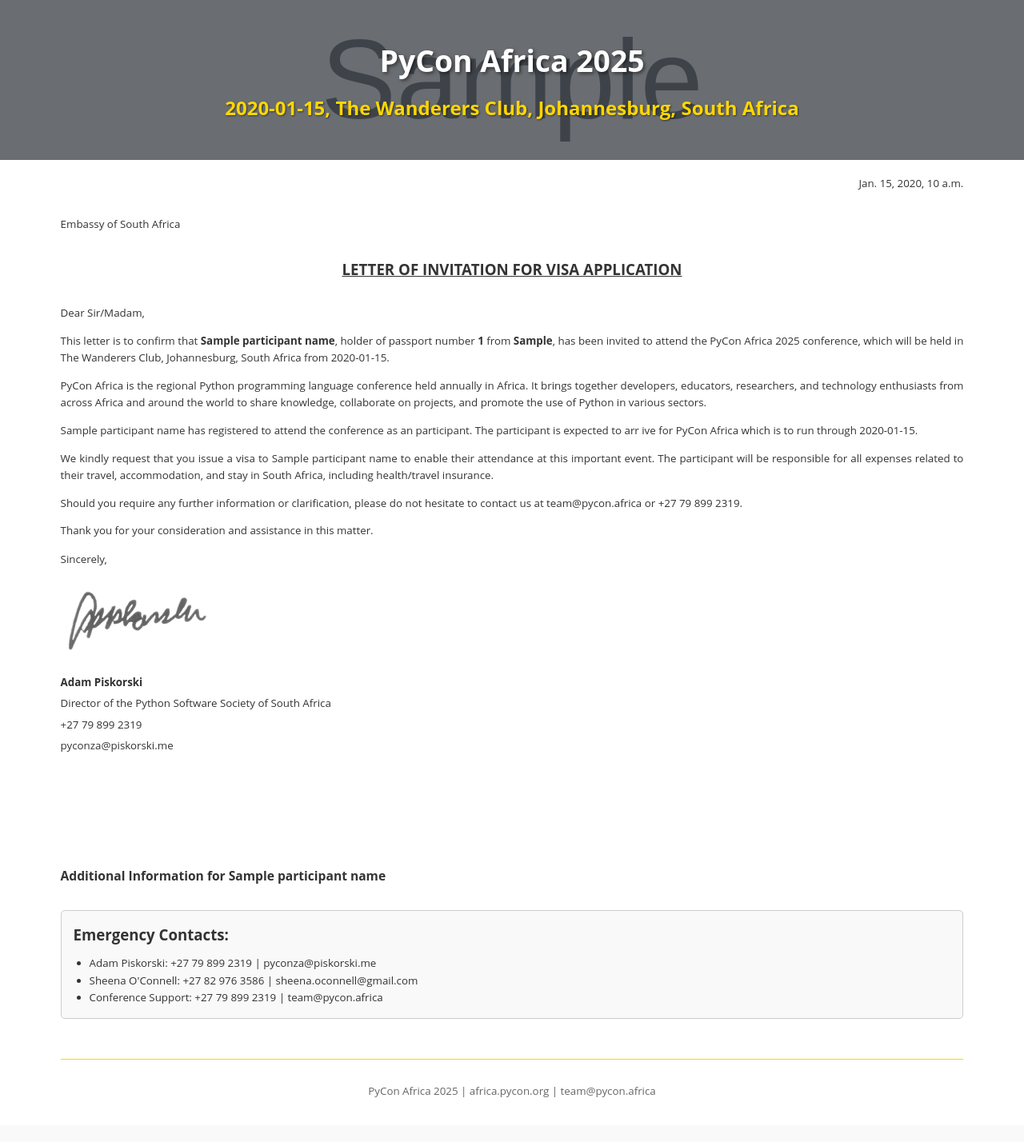
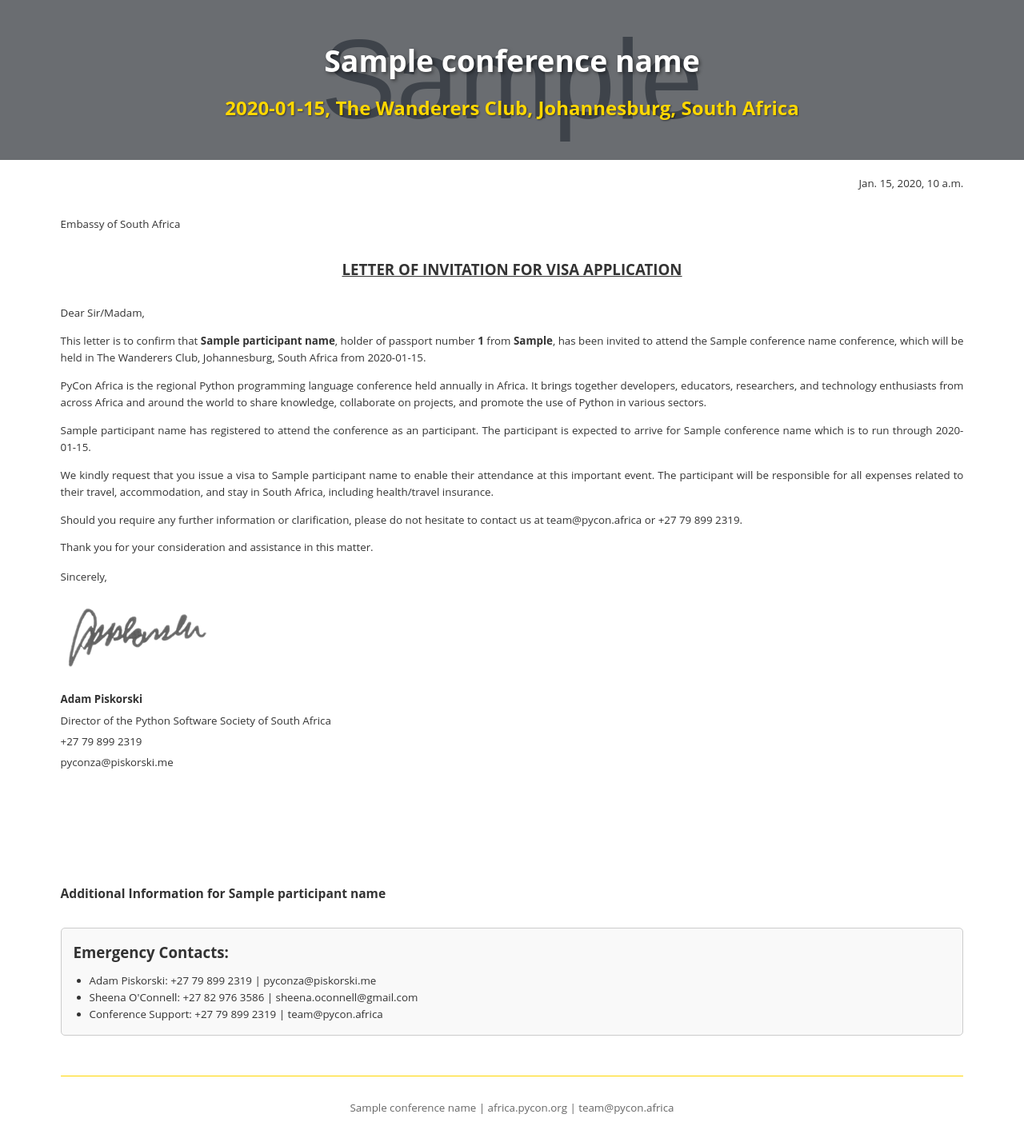
Before and after one commit to PyConZA/pyconza2025, a Django app: template templates/website/visa_letter_template.html in a window 1280 px wide. Shown: the whole page at 80% size. Before the commit the page ends 1372 px from the top, so only its background shows below. Run offline with Django 3.2, Linux system fonts and the light colour scheme; the template is opened without the code that fills it: most values are stand-ins (such as "Sample title", 1, 10 or a date in 2020); grey boxes marked "Sample" are stand-in pictures.

Commit message:
Update visa letter template to use dynamic conference name and adjust admin logic for country of origin

```diff
--- a/templates/website/visa_letter_template.html
+++ b/templates/website/visa_letter_template.html
@@ -2,7 +2,7 @@
 <html lang="en">
 <head>
     <meta charset="utf-8">
-    <title>PyCon Africa 2025 - Visa Invitation Letter</title>
+    <title>{{ conference_name }} - Visa Invitation Letter</title>
     <style>
         @page {
             size: A4;
@@ -157,7 +157,7 @@
     <img class="header-image" src="{{ logo_url|default:'/static/img/pycon_logo.png' }}" alt="PyCon Africa 2025 Banner">
     <div class="header-overlay">
         <div class="header-text">
-            <h1>PyCon Africa 2025</h1>
+            <h1>{{ conference_name }}</h1>
             <h2>{{ conference_dates|default:'8 - 12 October, 2025' }}, {{ conference_location|default:'The Wanderers Club, Johannesburg, South Africa' }}</h2>
         </div>
     </div>
@@ -181,7 +181,7 @@
 
         <p>This letter is to confirm that <strong>{{ participant_name }}</strong>, holder of passport number
             <strong>{{ passport_number }}</strong> from <strong>{{ country_of_origin }}</strong>, has been invited to
-            attend the PyCon Africa 2025 conference, which will be held
+            attend the {{ conference_name }} conference, which will be held
             in {{ conference_location|default:'The Wanderers Club, Johannesburg, South Africa' }}
             from {{ conference_dates|default:'8 - 12 October, 2025' }}.</p>
 
@@ -192,7 +192,7 @@
         <p>{{ participant_name }} has {% if is_speaker %}been selected to present a talk/workshop titled "
             {{ presentation_title|default:'Python Presentation' }}" and {% endif %}registered to attend the conference
             as {% if is_speaker %} a {% else %} an {% endif %} {{ registration_type|default:'participant' }}.
-            The participant is expected to arr ive for PyCon Africa which is to run through {{ conference_dates }}.</p>
+            The participant is expected to arrive for {{ conference_name }} which is to run through {{ conference_dates }}.</p>
 
         <p>We kindly request that you issue a visa to {{ participant_name }} to enable their attendance at this
             important event. The participant will be responsible for all expenses related to their travel,
@@ -232,7 +232,7 @@
         </div>
 
         <div class="footer">
-            <p>PyCon Africa 2025 | {{ website_url|default:'africa.pycon.org' }}
+            <p>{{ conference_name }} | {{ website_url|default:'africa.pycon.org' }}
                 | team@pycon.africa </p>
         </div>
     </div>
```
Also changed, not shown: website/admin.py (+2 -6 lines).
